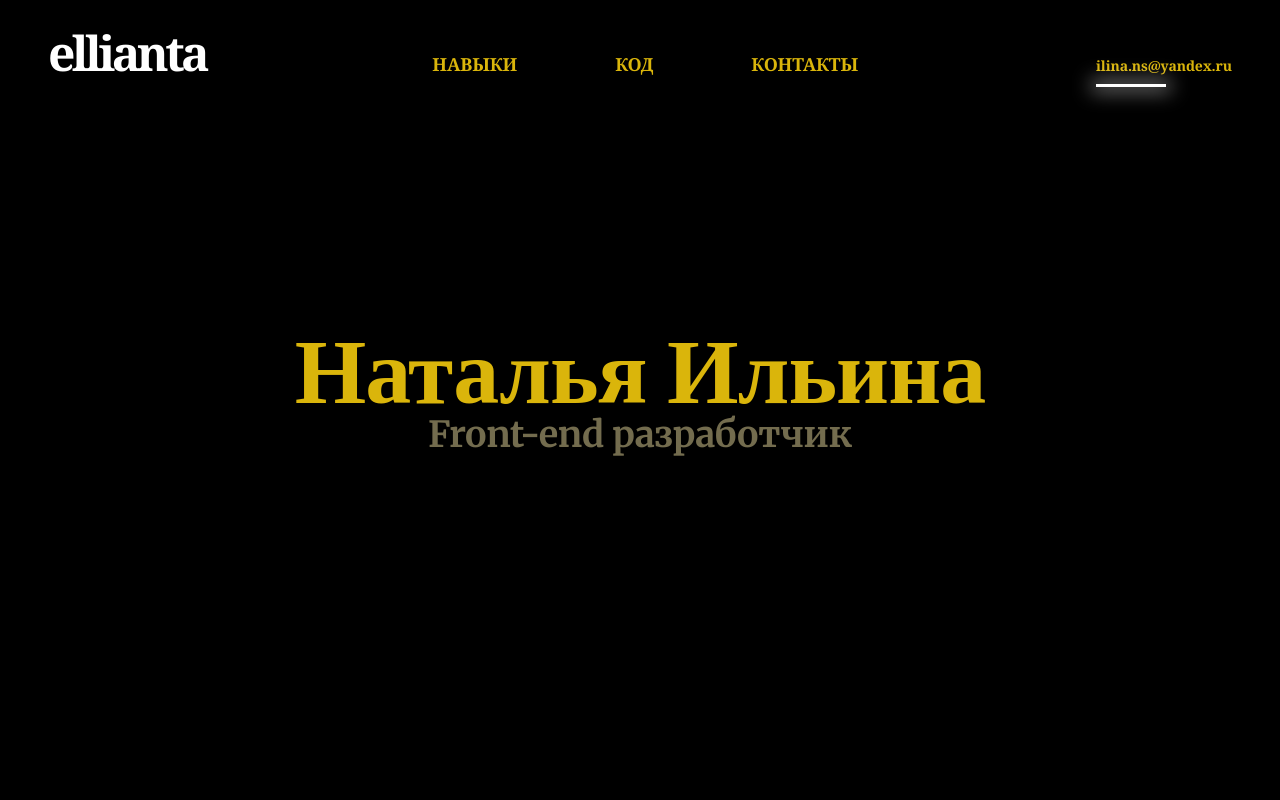
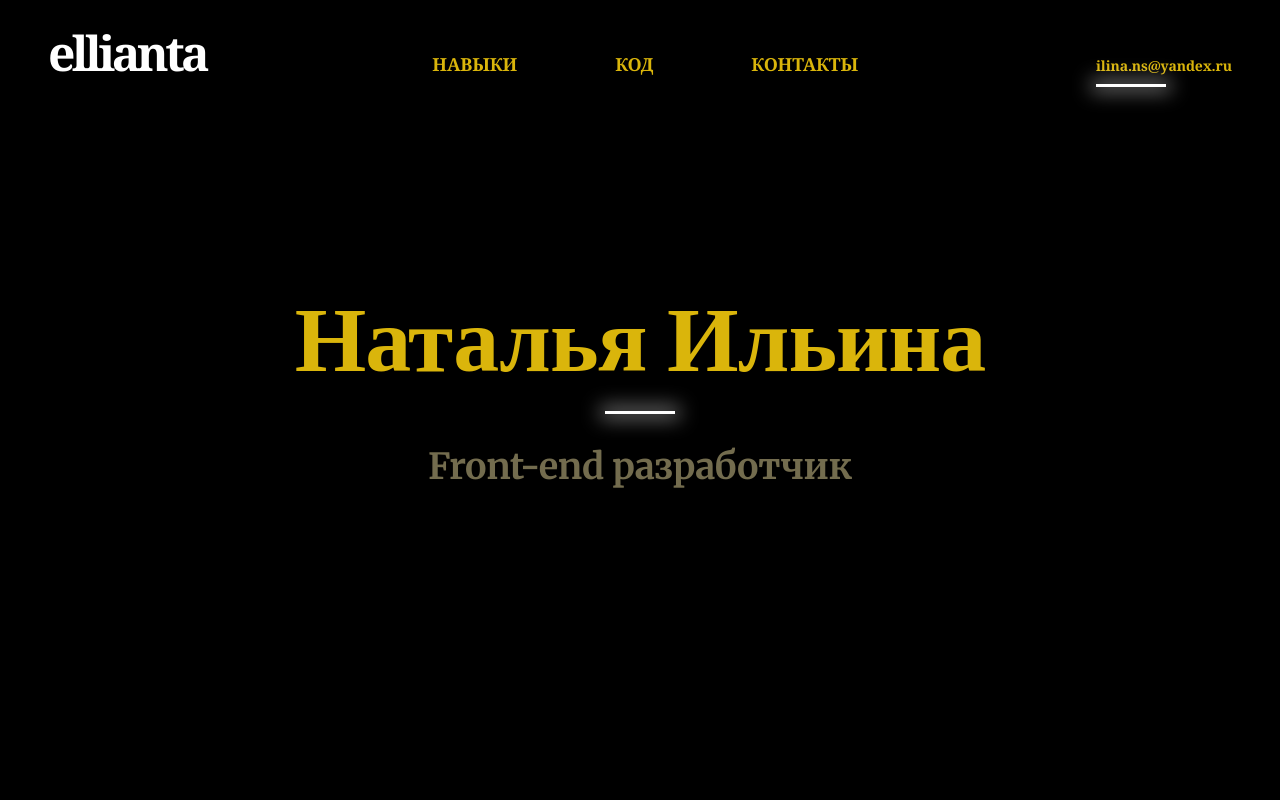
Before and after one commit to NataliaIlina/portfolio-new, a Gatsby site: page / in a window 1280 px wide. Shown: the top 800 px of the page. Built offline with nearby package versions, Linux system fonts and the light colour scheme; Gatsby itself is replaced by a stand-in of ours.

Commit message:
add decor for titles

```diff
--- a/src/components/Content/Content.styled.ts
+++ b/src/components/Content/Content.styled.ts
@@ -1,6 +1,7 @@
 import styled from 'styled-components';
 import Text from '@/components/Text/Text';
 import Button from '@/components/Button/Button';
+import { decoration } from '@/styled/common';
 
 export const SMainScreenBlock = styled.div`
   display: flex;
@@ -16,6 +17,34 @@ export const SMainScreenBlock = styled.div`
   ${({ theme }) => theme.media.up('md')} {
     height: calc(100vh - 105px);
     padding-bottom: 140px;
+  }
+`;
+
+export const SMainTitle = styled(Text.header1)`
+  margin-bottom: 32px;
+
+  &::after {
+    ${decoration};
+
+    bottom: -19px;
+    left: 50%;
+    transform: translateX(-50%);
+  }
+
+  ${({ theme }) => theme.media.up('sm')} {
+    margin-bottom: 48px;
+
+    &::after {
+      bottom: -25px;
+    }
+  }
+
+  ${({ theme }) => theme.media.up('md')} {
+    margin-bottom: 64px;
+
+    &::after {
+      bottom: -35px;
+    }
   }
 `;
 
@@ -84,6 +113,18 @@ export const SFeatureTitle = styled(Text.header2)`
   margin-bottom: 24px;
   text-align: center;
 
+  & span {
+    position: relative;
+
+    &::before {
+      ${decoration};
+
+      left: 50%;
+      transform: translateX(-50%);
+      bottom: 0;
+    }
+  }
+
   ${({ theme }) => theme.media.up('sm')} {
     margin-bottom: 32px;
   }
@@ -91,6 +132,11 @@ export const SFeatureTitle = styled(Text.header2)`
   ${({ theme }) => theme.media.up('md')} {
     margin-bottom: 48px;
     text-align: left;
+
+    & span::before {
+      left: 0;
+      transform: none;
+    }
   }
 `;
 
--- a/src/components/Content/Content.tsx
+++ b/src/components/Content/Content.tsx
@@ -11,12 +11,13 @@ import {
   SMainScreenBlock,
   SQuote,
   SFeatureContent,
+  SMainTitle,
 } from './Content.styled';
 
 const Content: React.FC = () => (
   <div>
     <SMainScreenBlock>
-      <Text.header1 textAlign="center">Наталья Ильина</Text.header1>
+      <SMainTitle textAlign="center">Наталья Ильина</SMainTitle>
       <Text.subheader textAlign="center">Front-end разработчик</Text.subheader>
     </SMainScreenBlock>
 
@@ -40,7 +41,7 @@ const Content: React.FC = () => (
       <SFeature>
         <SFeatureBlock>
           <SFeatureTitle>
-            Основные <br /> навыки
+            <span>Основные</span> <br /> навыки
           </SFeatureTitle>
           <SFeatureButton>Подробнее</SFeatureButton>
         </SFeatureBlock>
@@ -69,7 +70,7 @@ const Content: React.FC = () => (
       <SFeature>
         <SFeatureBlock>
           <SFeatureTitle>
-            Примеры <br /> работ
+            <span>Примеры</span> <br /> работ
           </SFeatureTitle>
           <SFeatureButton>Смотреть код</SFeatureButton>
         </SFeatureBlock>
@@ -96,7 +97,7 @@ const Content: React.FC = () => (
       <SFeature>
         <SFeatureBlock>
           <SFeatureTitle>
-            Опыт <br /> работы
+            <span>Опыт</span> <br /> работы
           </SFeatureTitle>
           <SFeatureButton>Написать мне</SFeatureButton>
         </SFeatureBlock>
```
